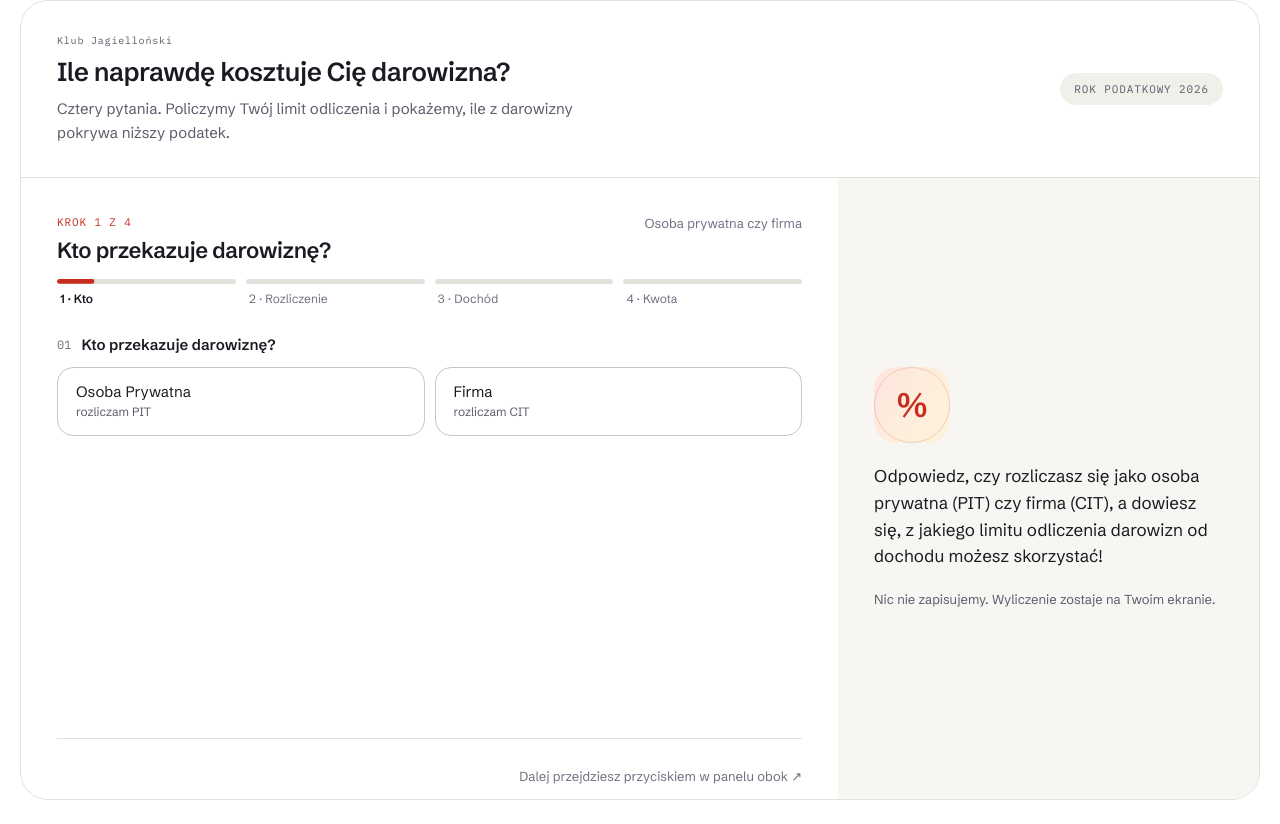
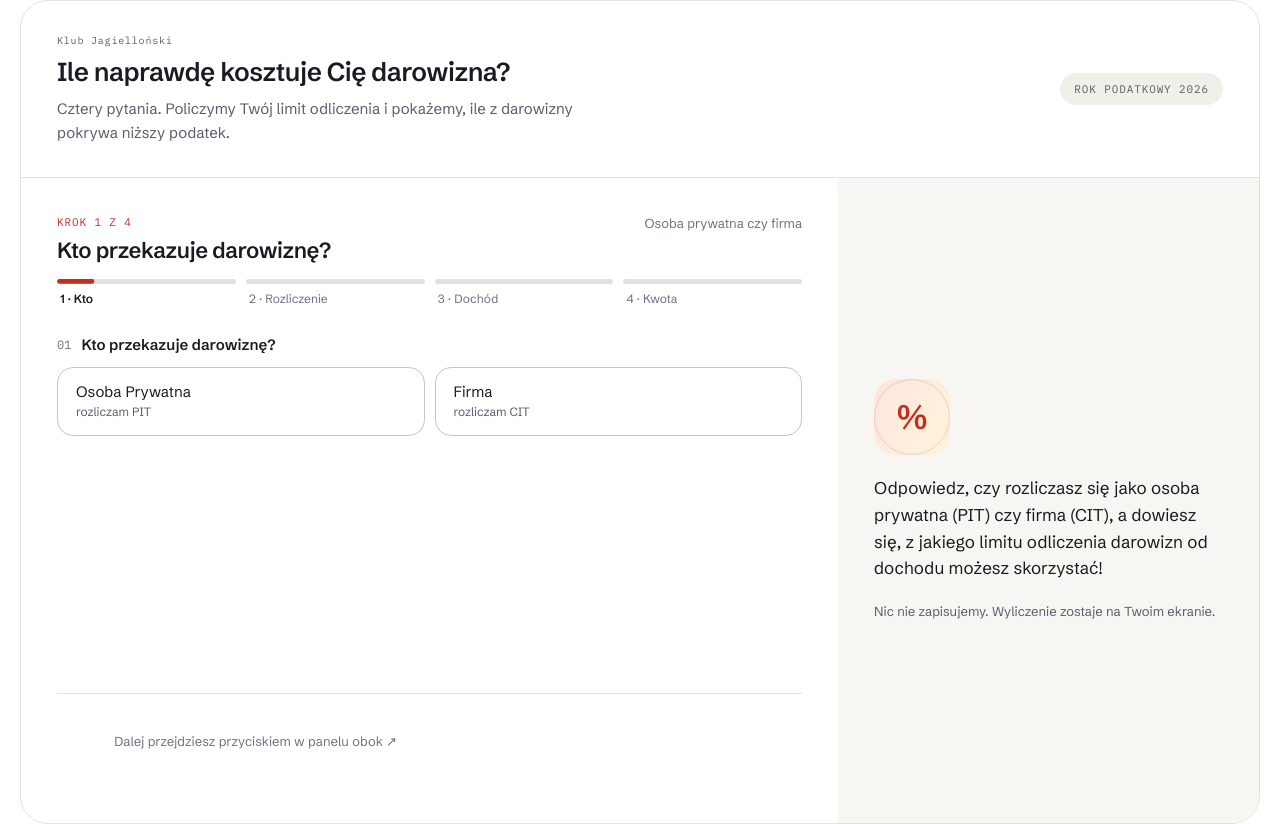
Before and after one commit to KlubJagiellonski/kalkulator-darowizn, a React (Vite) app: page / in a window 1280 px wide. Before the commit the page ends 800 px from the top, so only its background shows below. Built offline with nearby package versions, Linux system fonts and the light colour scheme.

Commit message:
fix style

```diff
--- a/src/App.scss
+++ b/src/App.scss
@@ -65,6 +65,7 @@
     border-radius: 28px;
     height: auto;
     overflow: hidden;
+    min-height: 645px;
 
     .header-wrapper {
       padding: 32px 36px;
@@ -92,8 +93,9 @@
     }
 
     .content-wrapper {
-      min-height: 620px;
+      flex: none;
       flex-direction: row;
+      min-height: 645px;
     }
   }
 }
--- a/src/components/stepper/nav/StepperNav.scss
+++ b/src/components/stepper/nav/StepperNav.scss
@@ -7,16 +7,8 @@
 
         &.hide {
             .btn-box {
-                max-height: 0;
-
                 .button-stepper {
                     opacity: 0;
-                }
-            }
-
-            .texts {
-                .text {
-                    transform: translateY(calc(-50% + 24px));
                 }
             }
         }
@@ -78,8 +70,10 @@
 
             .btn-box {
                 max-width: 100%;
+            }
 
-                &.hide {
+            &.hide {
+                .btn-box {
                     max-width: 0;
                 }
             }
```
